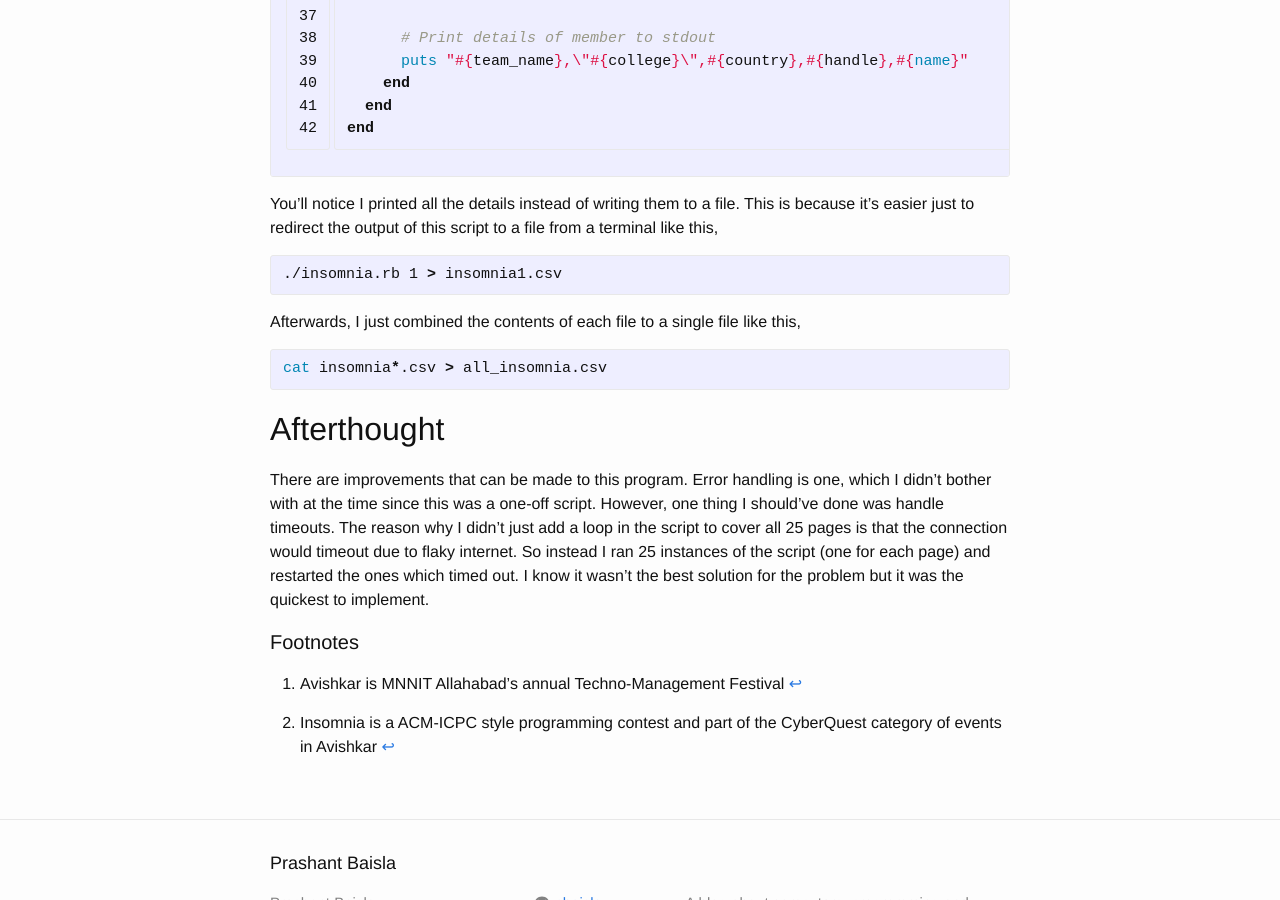
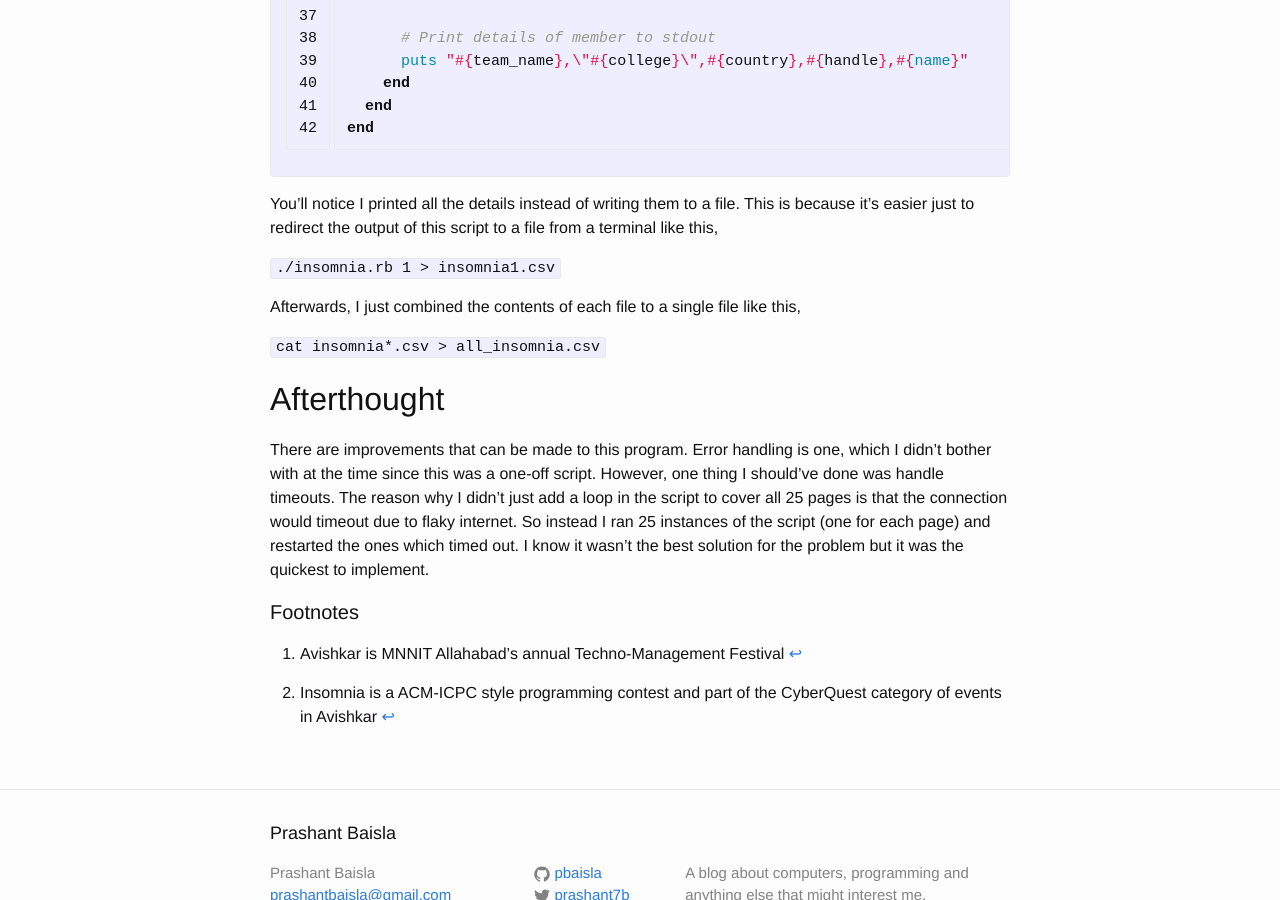
Before and after one commit to pbaisla/pbaisla.github.io, a Jekyll site: the page built from _posts/2015-12-17-scraping-codechef-with-ruby-and-nokogiri.md, in a window 1280 px wide and 900 px high, scrolled down 2223 px. Built offline with Jekyll 4.4.1, drawn with Linux system fonts in a browser that asks for light colours.

Commit message:
Remove shell highlighting

```diff
--- a/_posts/2015-12-17-scraping-codechef-with-ruby-and-nokogiri.md
+++ b/_posts/2015-12-17-scraping-codechef-with-ruby-and-nokogiri.md
@@ -101,15 +101,11 @@ end
 
 You'll notice I printed all the details instead of writing them to a file. This is because it's easier just to redirect the output of this script to a file from a terminal like this,
 
-{% highlight shell %}
-./insomnia.rb 1 > insomnia1.csv
-{% endhighlight %}
+`./insomnia.rb 1 > insomnia1.csv`
 
 Afterwards, I just combined the contents of each file to a single file like this,
 
-{% highlight shell %}
-cat insomnia*.csv > all_insomnia.csv
-{% endhighlight %}
+`cat insomnia*.csv > all_insomnia.csv`
 
 ## Afterthought
 
```
